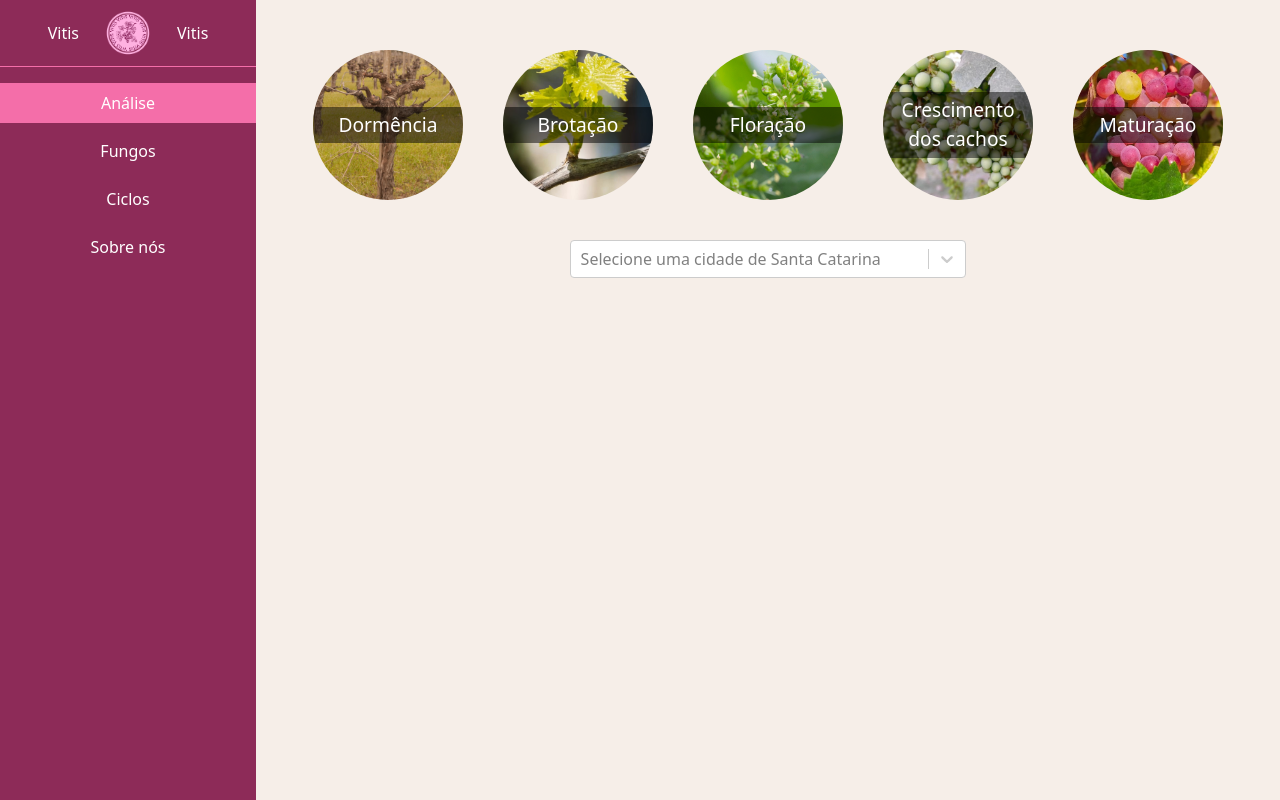
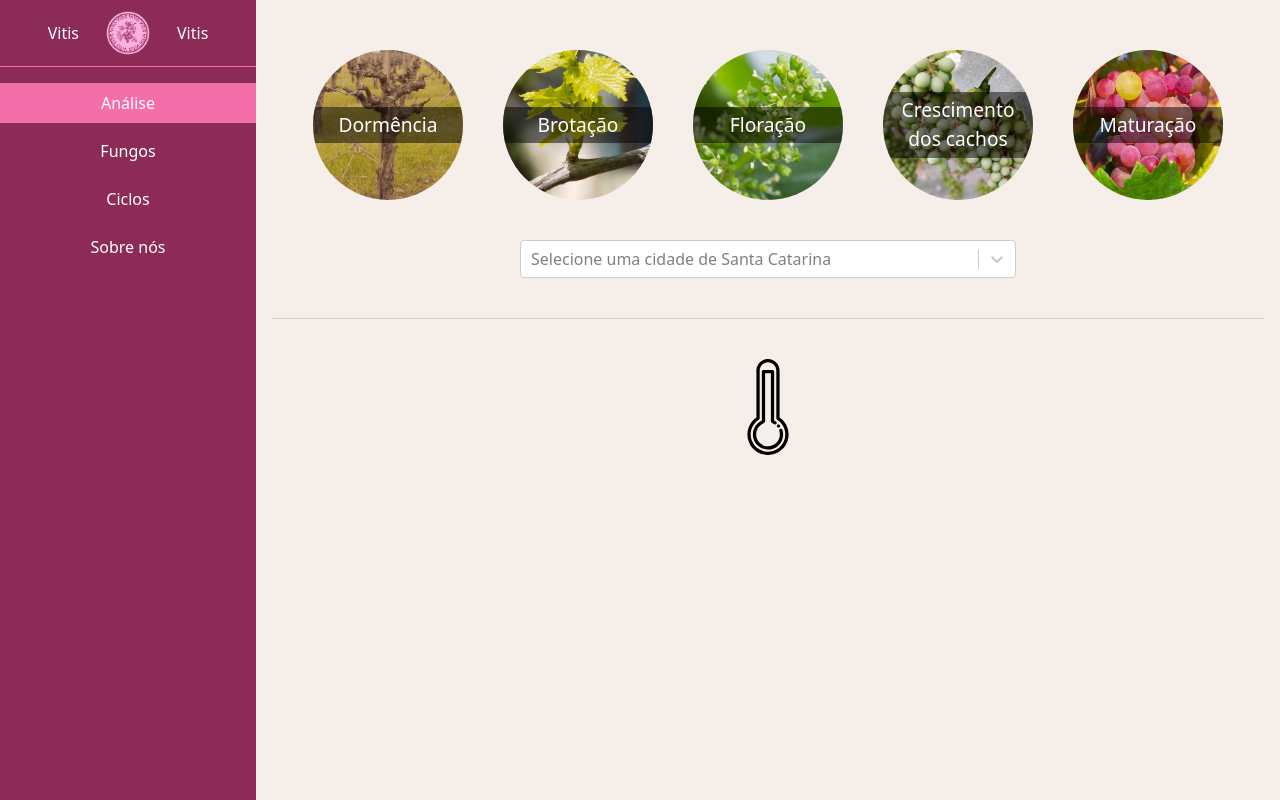
Before and after one commit to Dyeizon/vitis-front, a React (Create React App) app: page /dashboard in a window 1280 px wide. Built offline with nearby package versions, Linux system fonts and the light colour scheme; no server answers.

Commit message:
Temperatura
Adicionado o ícone de temperatura e a leitura e renderização automática do valor.

```diff
--- a/src/App.jsx
+++ b/src/App.jsx
@@ -1,5 +1,7 @@
 import "./reset.css";
 import "./index.css";
+
+import React, { useState } from "react";
 
 import {
   createBrowserRouter,
@@ -18,12 +20,18 @@ const router = createBrowserRouter([
   },
   {
     path: "dashboard",
-    element: <Dashboard/>
+    element: <Dashboard/>,
   }
 ]);
 
+export const VitisContext = React.createContext();
+
 export default function App() {
+  const [temp, setTemp] = useState();
+
   return (
-    <RouterProvider router={router}/>
+    <VitisContext.Provider value={{temp, setTemp}}>
+      <RouterProvider router={router}/>
+    </VitisContext.Provider>
   );
 }
--- a/src/[Dashboard]/Dashboard.css
+++ b/src/[Dashboard]/Dashboard.css
@@ -1,3 +1,9 @@
+hr {
+    width: 100%;
+    border-top: 1px solid #CECECE;
+
+    }
+
 aside {
     background-color: rgba(122, 6, 59, 0.85);
     color: white;
@@ -39,7 +45,6 @@ aside img {
     flex-direction: column;
     align-items: center;
 }
-
 
 .analise-cycles {
     display: flex;
@@ -89,5 +94,33 @@ aside img {
 /* Controlador de Cidades */
 
 .select-city {
-    min-width: 40%;
+    min-width: 50%;
+    z-index: 2;
 }
+
+/* Termômetro */
+
+.thermometer {
+    position: relative;
+    width: 96px;
+    height: 96px;
+}
+
+.thermometer-container * {
+    position: absolute;
+}
+
+.thermometer-container p {
+    left: 50%;
+    top: 40%;
+    transform: translate(-50%, -50%);
+    z-index: 1;
+
+    color: white;
+    background-color: rgba(27, 21, 209, 0.85);
+    padding: 2px 10px;
+    border-radius: 10px;
+    font-size: 1.4em;
+
+    transition: opacity 200ms ease-in, scale 200ms;
+}
--- a/src/[Dashboard]/Dashboard.jsx
+++ b/src/[Dashboard]/Dashboard.jsx
@@ -3,9 +3,9 @@ import logo from "./../img/logo.png";
 import { useState } from "react";
 
 import Analise from "./[Analise]/Analise";
-import Fungis from "./Fungis";
-import Cycles from "./Cycles";
-import AboutUs from "./AboutUs";
+import Fungis from "./[Fungis]/Fungis";
+import Cycles from "./[Cycles]/Cycles";
+import AboutUs from "./[AboutUs]/AboutUs";
 
 export default function Dashboard() {
     const [selected, setSelected] = useState("analise");
--- /dev/null
+++ b/src/[Dashboard]/[AboutUs]/AboutUs.jsx
@@ -0,0 +1,8 @@
+import "./../Dashboard.css";
+
+export default function AboutUs() {
+    return (
+        <h1>Sobre nós</h1>
+    );
+
+}
--- a/src/[Dashboard]/[Analise]/Analise.jsx
+++ b/src/[Dashboard]/[Analise]/Analise.jsx
@@ -1,4 +1,5 @@
 import "./../Dashboard.css";
+import CityInfo from "./CityInfo";
 import CitySelector from "./CitySelector";
 
 import CyclesController from "./CyclesController";
@@ -8,6 +9,8 @@ export default function Analise() {
         <section className="analise">
                 <CyclesController/>
                 <CitySelector/>
+                <hr/>
+                <CityInfo/>
         </section>
     );
 
--- /dev/null
+++ b/src/[Dashboard]/[Analise]/CityInfo.jsx
@@ -0,0 +1,14 @@
+import Thermometer from "./Thermometer";
+
+import "./../Dashboard.css";
+
+
+export default function CityInfo() {
+    return (
+        <div className="city-info my-10">
+            <Thermometer/>
+
+        </div>
+    );
+
+}
--- a/src/[Dashboard]/[Analise]/CitySelector.jsx
+++ b/src/[Dashboard]/[Analise]/CitySelector.jsx
@@ -1,9 +1,13 @@
 import React, { useState, useEffect } from "react";
 import Select from "react-select";
+
+import { VitisContext } from "../../App";
 
 export default function CitySelector() {
   const [cities, setCities] = useState([]);
   const [selectedCity, setSelectedCity] = useState(null);
+
+  const vitisContext = React.useContext(VitisContext);
 
   useEffect(() => {
     fetch("https://servicodados.ibge.gov.br/api/v1/localidades/estados/SC/municipios")
@@ -26,7 +30,11 @@ export default function CitySelector() {
 
     fetch(`https://api.openweathermap.org/data/2.5/weather?q=${selectedOption.label},SC,BR&lang=pt_br&units=metric&appid=bb186615f7a8211e4664a8c376adf145`)
       .then((response) => response.json())
-      .then((data) => console.log(data))
+      .then((data) => {
+        console.log(data);
+        vitisContext.setTemp(data.main.temp);
+        console.log(vitisContext);
+      })
       .catch((error) => {
         console.error("Erro ao encontrar a cidade na API OpenWeatherMap: ", error);
       });
@@ -34,7 +42,7 @@ export default function CitySelector() {
 
   return (
       <Select
-        className="select-city mt-10"
+        className="select-city my-10"
         options={cities}
         value={selectedCity}
         onChange={handleCityChange}
--- /dev/null
+++ b/src/[Dashboard]/[Analise]/Thermometer.jsx
@@ -0,0 +1,43 @@
+import React from "react";
+import "./../Dashboard.css";
+import { VitisContext } from "../../App";
+
+export default function Thermometer() {
+    const vitisContext = React.useContext(VitisContext);
+	return (
+        <div className="thermometer">
+            <div className="thermometer-container">
+                <p style={{opacity: vitisContext.temp ? '1' : '0', scale: vitisContext.temp ? '1' : '0'}}>{vitisContext.temp ? vitisContext.temp.toFixed(1) : ''}°C</p>
+                <svg fill="#000000" version="1.1" id="Layer_1" xmlns="http://www.w3.org/2000/svg" xmlnsXlink="http://www.w3.org/1999/xlink"
+	 viewBox="0 0 441.122 441.122" xmlSpace="preserve">
+                    <g>
+                        <g>
+                            <g>
+                                <path d="M273.795,268.526V53.235C273.795,23.881,249.913,0,220.559,0s-53.235,23.881-53.235,53.235V268.53
+                                    c-26.609,18.183-42.311,48.963-41.218,81.341c1.636,48.542,40.887,88.564,89.358,91.115c1.726,0.091,3.446,0.136,5.159,0.136
+                                    c24.326,0,47.231-9.105,64.975-25.94c19.005-18.031,29.471-42.383,29.471-68.57C315.068,315.067,299.72,286.185,273.795,268.526z
+                                    M275.274,404.299c-15.977,15.16-36.937,22.875-59.021,21.707c-40.766-2.145-73.778-35.81-75.155-76.641
+                                    c-0.959-28.436,13.478-55.409,37.676-70.394c2.208-1.367,3.551-3.779,3.551-6.376V53.235C182.324,32.152,199.477,15,220.56,15
+                                    s38.235,17.152,38.235,38.235v219.359c0,2.597,1.344,5.009,3.552,6.376c23.62,14.627,37.722,39.913,37.722,67.64
+                                    C300.068,368.642,291.263,389.129,275.274,404.299z"/>
+                                <path d="M286.816,325.48c-1.253-3.948-5.469-6.134-9.417-4.881c-3.948,1.252-6.134,5.468-4.882,9.417
+                                    c1.693,5.338,2.552,10.921,2.552,16.595c0,14.561-5.67,28.25-15.965,38.545c-10.992,10.994-25.842,16.717-41.539,15.884
+                                    c-27.925-1.469-50.539-24.538-51.482-52.518c-0.658-19.509,9.248-38.015,25.851-48.296l11.838-7.331
+                                    c2.208-1.367,3.552-3.779,3.552-6.376V65h26.471v221.519c0,2.597,1.344,5.009,3.551,6.376l11.838,7.331
+                                    c3.523,2.181,8.145,1.094,10.325-2.428c2.182-3.521,1.095-8.144-2.427-10.325l-8.287-5.132V57.5c0-4.142-3.357-7.5-7.5-7.5
+                                    h-41.471c-4.142,0-7.5,3.358-7.5,7.5v224.842l-8.287,5.131c-21.16,13.103-33.784,36.689-32.945,61.554
+                                    c1.203,35.691,30.056,65.118,65.687,66.992c1.26,0.066,2.533,0.1,3.787,0.1c18.565,0,36.02-7.229,49.146-20.357
+                                    c13.128-13.129,20.357-30.585,20.357-49.152C290.068,339.396,288.974,332.287,286.816,325.48z"/>
+                                <path d="M269.053,315.409c1.987,0,3.88-0.813,5.3-2.19c2.757-2.841,2.924-7.38,0.251-10.342
+                                    c-2.308-2.558-6.214-3.187-9.219-1.506c-3.023,1.692-4.508,5.362-3.517,8.682C262.808,313.201,265.762,315.409,269.053,315.409z"
+                                    />
+                            </g>
+                        </g>
+                    </g>
+                    </svg>
+            </div>
+        </div>
+
+	);
+
+}
--- /dev/null
+++ b/src/[Dashboard]/[Cycles]/Cycles.jsx
@@ -0,0 +1,8 @@
+import "./../Dashboard.css";
+
+export default function Cycles() {
+    return (
+        <h1>Ciclos</h1>
+    );
+
+}
--- /dev/null
+++ b/src/[Dashboard]/[Fungis]/Fungis.jsx
@@ -0,0 +1,8 @@
+import "./../Dashboard.css";
+
+export default function Fungis() {
+    return (
+        <h1>Fungos</h1>
+    );
+
+}
--- a/src/[Home]/Home.css
+++ b/src/[Home]/Home.css
@@ -62,9 +62,10 @@
     padding: 10px 60px;
     font-size: 1.2em;
     transition: 200ms background-color, 250ms border-radius;
+    border-radius: 100px 0px 100px 0px;
+    box-shadow: rgba(0, 0, 0, 0.4) 0px 2px 4px, rgba(0, 0, 0, 0.3) 0px 7px 13px -3px, rgba(0, 0, 0, 0.2) 0px -3px 0px inset;
 }
 
 .home main button:hover {
     background-color: rgb(201, 83, 134);
-    border-radius: 100px 0px 100px 0px;
 }
```
